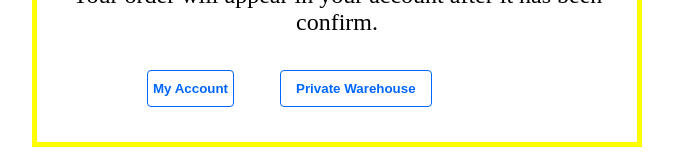
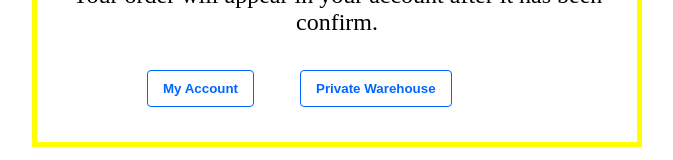
Before and after one commit to HuynhNgocTuanQuynh2204/thank, a plain HTML site: page index.html in a window 1280 px wide. Shown: the part 423-583 px from the top of the page, without its empty margins (303-976 px from the left). Drawn offline with Linux system fonts and the light colour scheme.

Commit message:
first name

```diff
--- a/index.html
+++ b/index.html
@@ -25,7 +25,7 @@
       margin-left:  100px;
     }
     .button1{
-        padding: 10px 5px;
+        padding: 10px 15px;
         border: 1px solid #0066FF;
         border-radius: 4px;
         font-weight: bold;
```
